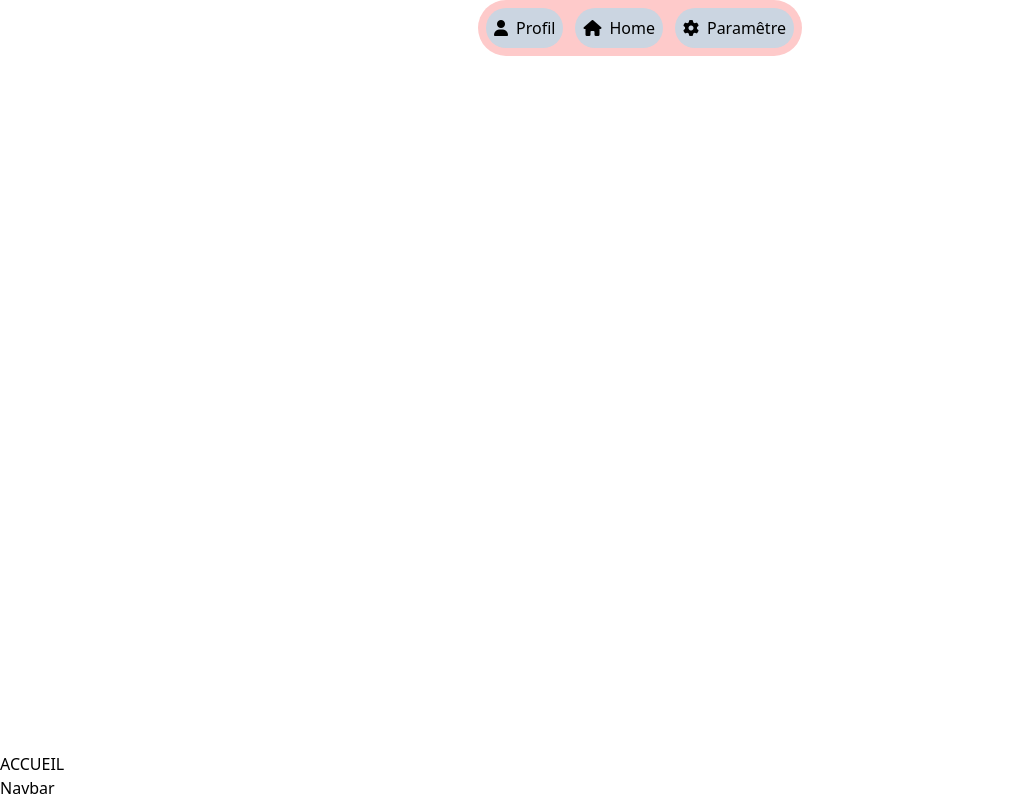
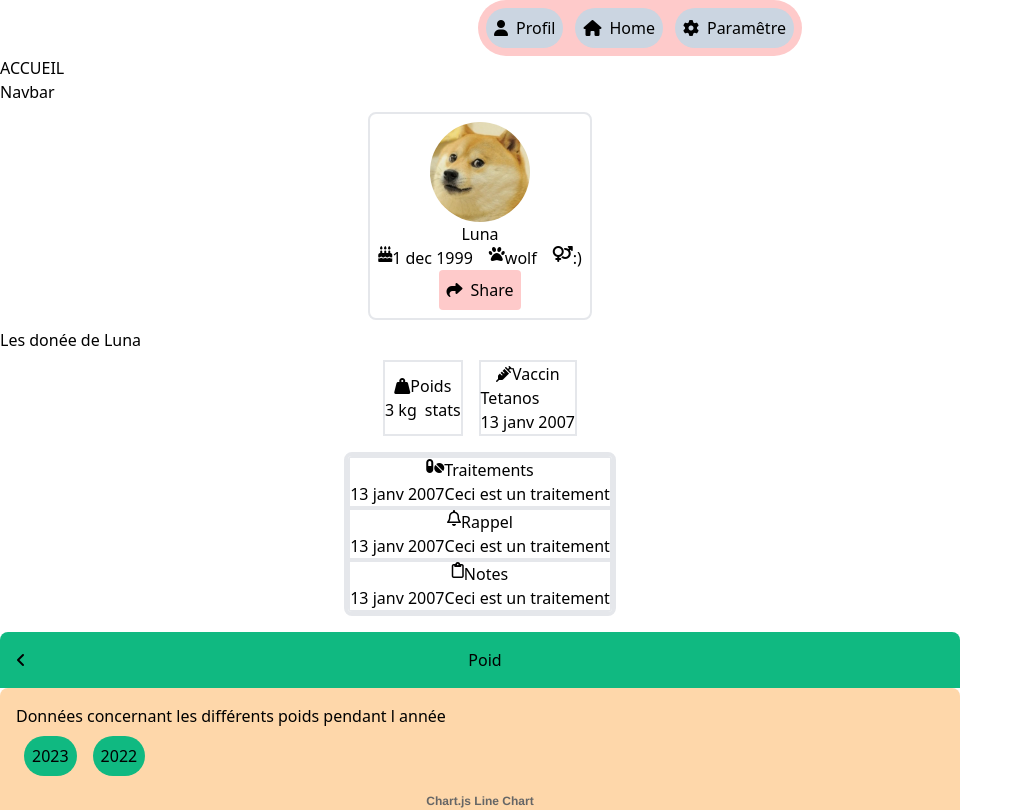
Before and after one commit to VChiofalo/medika, a React (Vite) app in the folder medika/frontend/: page /home in a window 1280 px wide. Shown: the top 810 px of the page, without its empty margins (0-1023 px from the left). Built offline with nearby package versions, Linux system fonts and the light colour scheme.

Commit message:
importProfilAnimal et animalWeight in homepage

```diff
--- a/medika/frontend/src/components/home/index.jsx
+++ b/medika/frontend/src/components/home/index.jsx
@@ -1,11 +1,19 @@
-import React from 'react';
+import ProfilPageAnimal from "../../pages/animal_profil_page"
+import AnimalWeightPage from "../../pages/animal_weight_page"
+
 const Home = () => {
 
     return (
-        <div className="home">
-            <h1>ACCUEIL</h1>
-            <button>Navbar</button>
-            <div className="button-carousel">
+        <div >
+            <div className="w-9/12">
+                <h1>ACCUEIL</h1>
+                <button>Navbar</button>
+                <div className="button-carousel">
+
+                </div>
+
+                <ProfilPageAnimal/>
+            <AnimalWeightPage/>
 
             </div>
 
```
Also changed, not shown: medika/frontend/src/main.jsx (line endings or trailing spaces), 1 other file (tests, documents, lock files or other folders).
